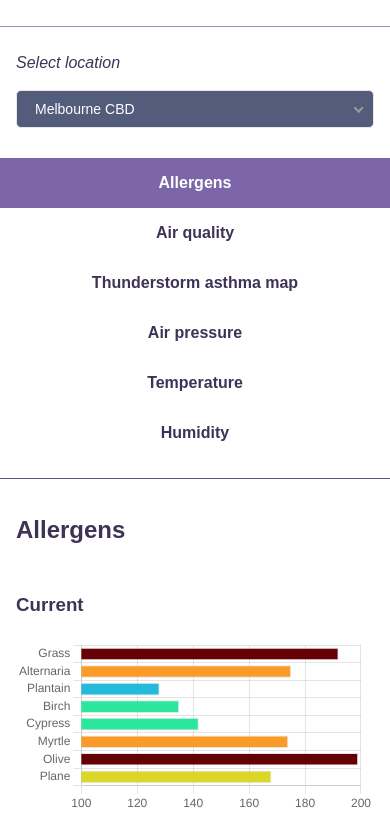
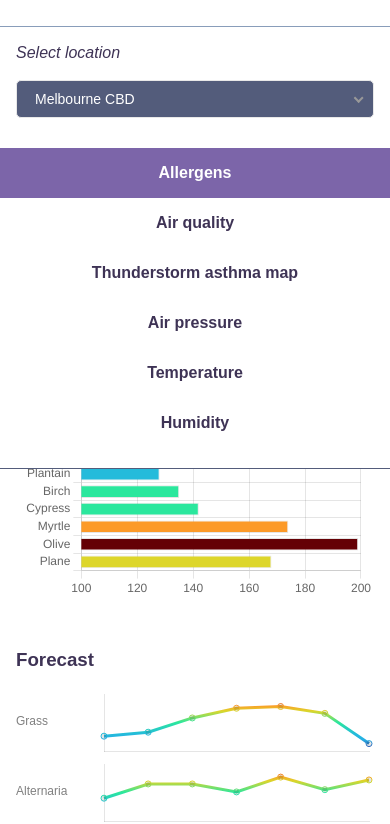
Before and after one commit to cosmicviscera/queer-weather-today, a plain HTML site: page index.html in a window 390 px wide. Shown: the part 56-880 px from the top of the page. Drawn offline with nearby package versions, Linux system fonts and the light colour scheme.

Commit message:
make the header fixed on mobile

```diff
--- a/style.css
+++ b/style.css
@@ -233,12 +233,18 @@ div.nice-select, .nice-select.open, .nice-select .option, .nice-select input.nic
     padding: 16px 0px;
   }
 
-  .page {
-    padding-top: 90px;
+  .header {
+    padding: 16px;
   }
 
-  .header {
-    padding: 16px;
+  .page {
+    padding-top: 320px;
+  }
+
+  .sidebar {
+    position: fixed;
+    background: var(--bg-color);
+    top: 80px;
   }
 
   .sidebar a {
```
